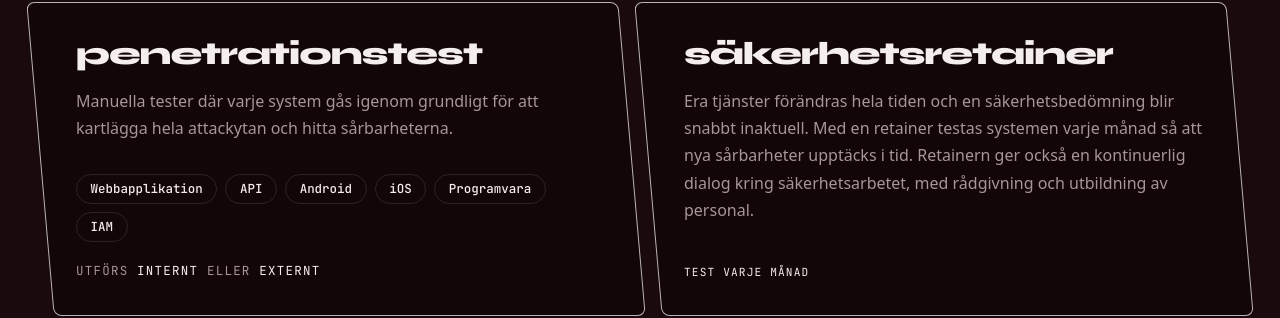
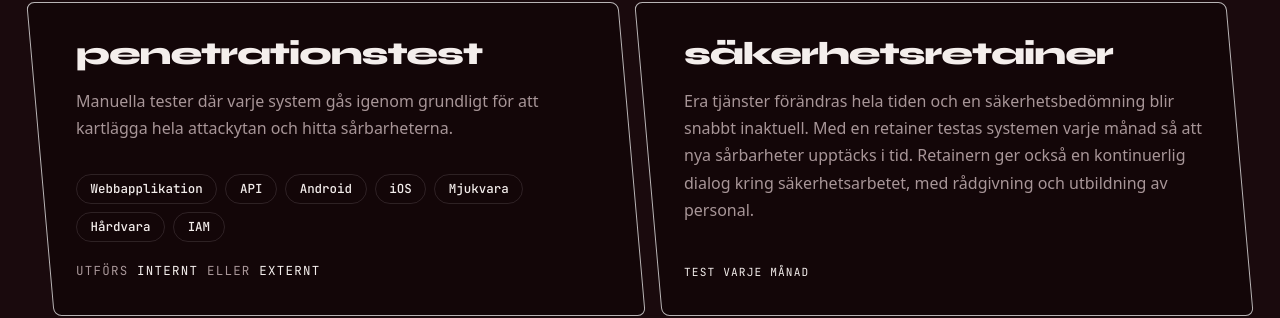
Before and after one commit to gustavvising/gustavvising.se, an Astro site: page / in a window 1280 px wide. Shown: the part 1004-1322 px from the top of the page. Built offline with nearby package versions, Linux system fonts and the light colour scheme; Astro itself is replaced by a stand-in of ours; some packages are replaced by stand-ins of ours.

Commit message:
feat: added a new service

```diff
--- a/src/pages/index.astro
+++ b/src/pages/index.astro
@@ -3,7 +3,7 @@ import Base from '../layouts/Base.astro';
 import { getPosts, postUrl, formatDate} from '../lib/posts';
 
 const posts = await getPosts();
-const penTargets = ['Webbapplikation', 'API', 'Android', 'iOS', 'Programvara', 'IAM'];
+const penTargets = ['Webbapplikation', 'API', 'Android', 'iOS', 'Mjukvara', 'Hårdvara', 'IAM'];
 const socials = [
   { label: 'E-post', handle: 'gustav@gustavvising.se', href: 'mailto:gustav@gustavvising.se' },
   { label: 'LinkedIn', handle: 'linkedin.com/in/gustavvising', href: 'https://www.linkedin.com/in/gustavvising/' },
```
